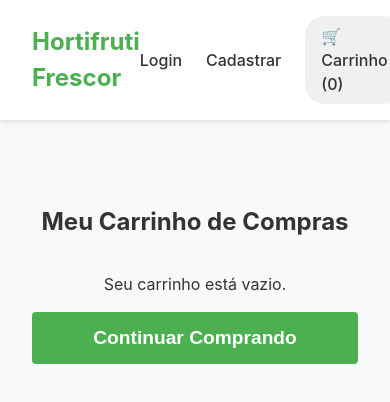
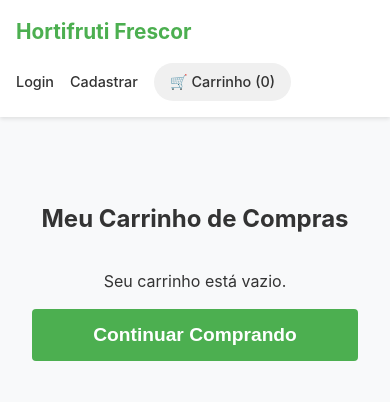
Before and after one commit to ClauM5/hortifruti-pwa, a React (Vite) app in the folder frontend/: page /carrinho in a window 390 px wide. Shown: the top 402 px of the page. Built offline with nearby package versions, Linux system fonts and the light colour scheme.

Commit message:
Corrige responsividade do Navbar e erro de ícone do PWA

```diff
--- a/frontend/src/components/Navbar.css
+++ b/frontend/src/components/Navbar.css
@@ -1,5 +1,59 @@
-.navbar { display: flex; justify-content: space-between; align-items: center; padding: 1rem 2rem; background-color: #fff; box-shadow: 0 2px 4px rgba(0,0,0,0.1); }
-.navbar-logo { font-size: 1.5rem; font-weight: bold; color: #4CAF50; text-decoration: none; }
-.navbar-links { display: flex; gap: 1.5rem; align-items: center; }
-.navbar-links a { text-decoration: none; color: #333; font-weight: 500; }
-.cart-link { background-color: #f0f0f0; padding: 0.5rem 1rem; border-radius: 20px; }
+/* Arquivo: frontend/src/components/Navbar.css (Correção final de responsividade) */
+.navbar {
+    display: flex;
+    justify-content: space-between;
+    align-items: center;
+    flex-wrap: wrap; /* Permite que os itens quebrem para a linha de baixo se não couberem */
+    gap: 1rem;
+    padding: 1rem;
+    background-color: #fff;
+    box-shadow: 0 2px 4px rgba(0,0,0,0.1);
+    width: 100%;
+    box-sizing: border-box;
+}
+
+.navbar-logo {
+    font-size: 1.3rem;
+    font-weight: bold;
+    color: #4CAF50;
+    text-decoration: none;
+    flex-shrink: 0; /* Impede que o logo encolha */
+}
+
+.navbar-links {
+    display: flex;
+    gap: 1rem;
+    align-items: center;
+    flex-wrap: wrap; /* Permite que os links quebrem a linha se necessário */
+}
+
+.navbar-links a {
+    text-decoration: none;
+    color: #333;
+    font-weight: 500;
+    font-size: 0.9rem;
+    white-space: nowrap;
+}
+
+.cart-link {
+    background-color: #f0f0f0;
+    padding: 0.5rem 1rem;
+    border-radius: 20px;
+}
+
+/* Regras para telas maiores */
+@media (min-width: 768px) {
+    .navbar {
+        padding: 1rem 2rem;
+        flex-wrap: nowrap; /* Em telas grandes, não quebra a linha */
+    }
+    .navbar-logo {
+        font-size: 1.5rem;
+    }
+    .navbar-links {
+        gap: 1.5rem;
+    }
+    .navbar-links a {
+        font-size: 1rem;
+    }
+}
--- a/frontend/vite.config.js
+++ b/frontend/vite.config.js
@@ -9,9 +9,10 @@ export default defineConfig({
     react(),
     VitePWA({
       registerType: 'autoUpdate',
-      strategies: 'injectManifest',
-      srcDir: 'src',
-      filename: 'sw.js',
+      injectRegister: 'auto',
+      workbox: {
+        globPatterns: ['**/*.{js,css,html,ico,png,svg}']
+      },
       devOptions: {
         enabled: true
       },
@@ -25,17 +26,17 @@ export default defineConfig({
         display: 'standalone',
         icons: [
           {
-            src: 'pwa-192x192.png', // << CORRIGIDO
+            src: 'pwa-192x192.png', // << NOME CORRETO
             sizes: '192x192',
             type: 'image/png'
           },
           {
-            src: 'pwa-512x512.png', // << CORRIGIDO
+            src: 'pwa-512x512.png', // << NOME CORRETO
             sizes: '512x512',
             type: 'image/png'
           },
           {
-            src: 'pwa-512x512.png', // << CORRIGIDO
+            src: 'pwa-512x512.png', // << NOME CORRETO
             sizes: '512x512',
             type: 'image/png',
             purpose: 'any maskable'
```
